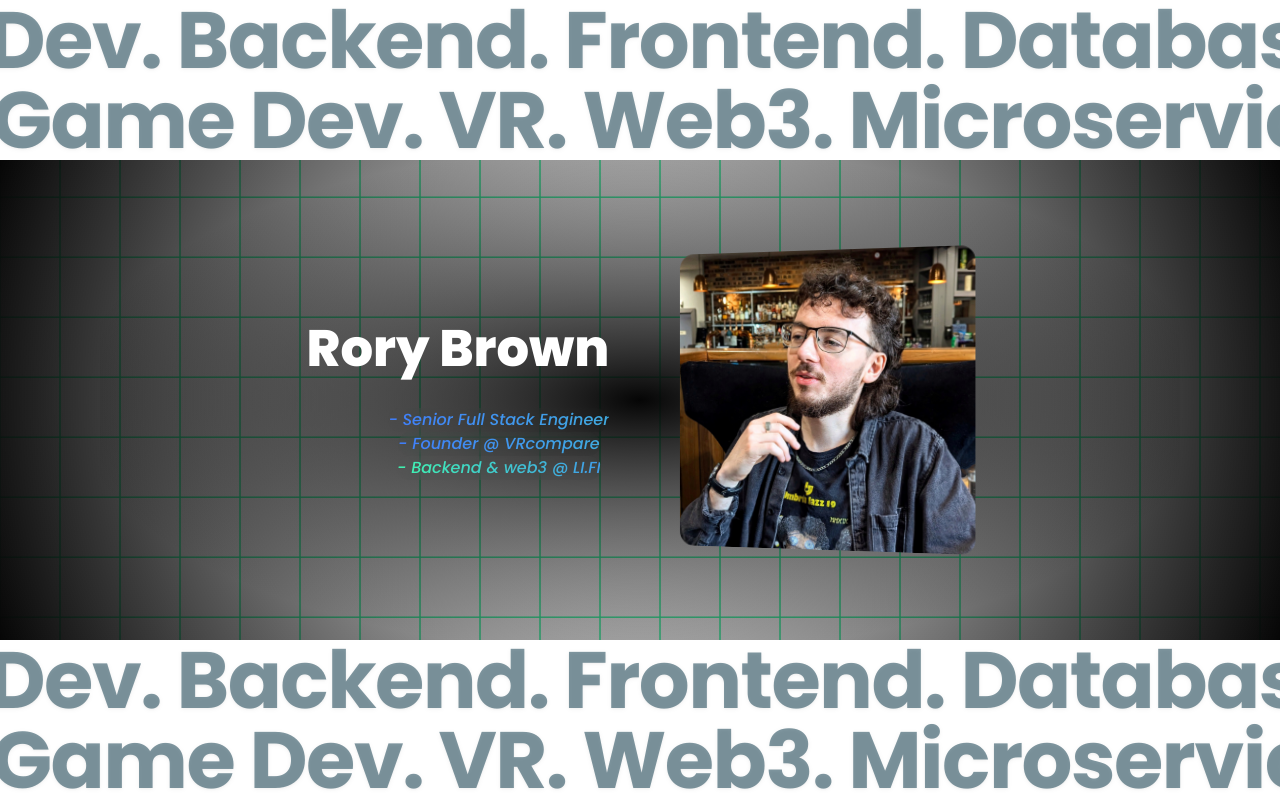
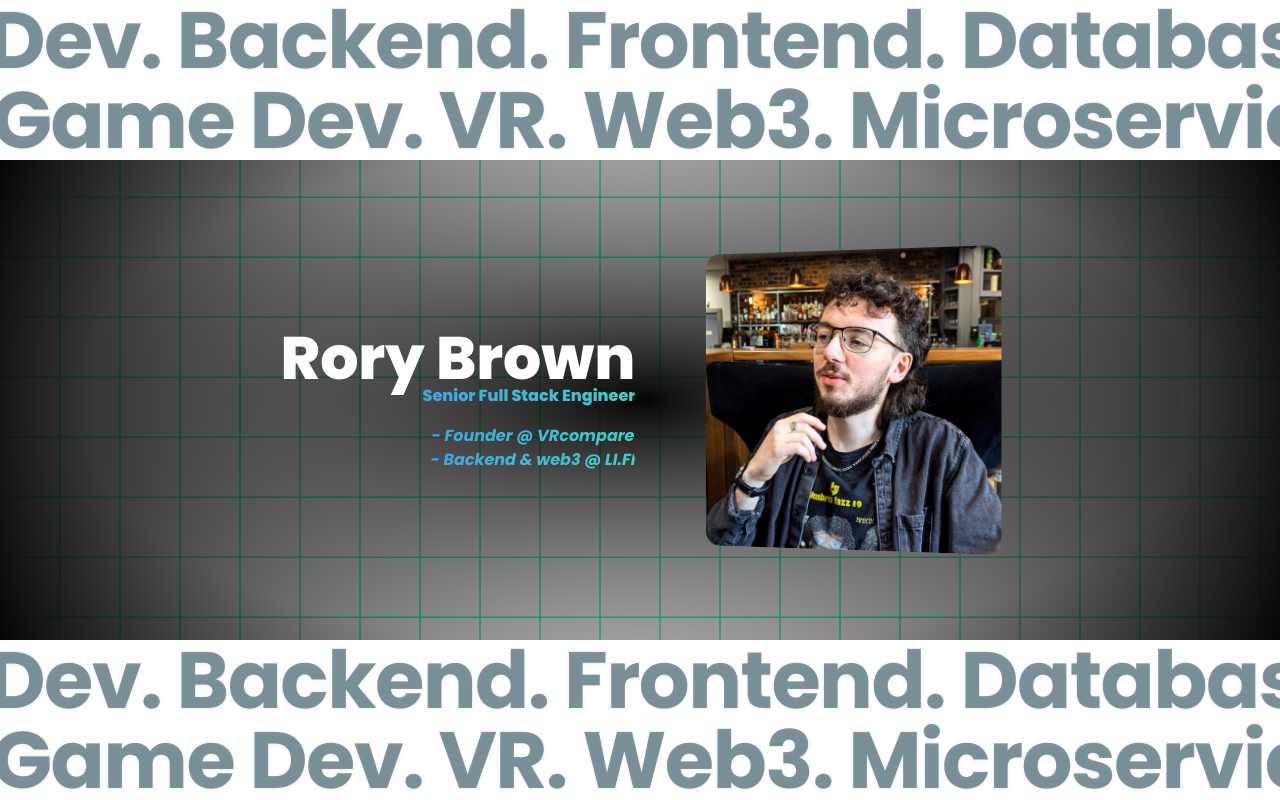
Before and after one commit to rory660/rorybrown.info, a React (Vite) app: page / in a window 1280 px wide. Shown: the top 800 px of the page. Built offline with nearby package versions, Linux system fonts and the light colour scheme.

Commit message:
feat: improve hero header

```diff
--- a/src/components/GradientText.tsx
+++ b/src/components/GradientText.tsx
@@ -22,7 +22,7 @@ export default function GradientText({
 
   return (
     <div
-      className={`relative mx-auto flex max-w-fit flex-row items-center justify-center rounded-[1.25rem] font-medium backdrop-blur transition-shadow duration-500 overflow-hidden ${className}`}
+      className={`relative mx-auto flex max-w-fit flex-row items-center justify-center rounded-[1.25rem] transition-shadow duration-500 overflow-hidden ${className}`}
     >
       {showBorder && (
         <div
@@ -33,7 +33,7 @@ export default function GradientText({
           }}
         >
           <div
-            className="absolute inset-0 bg-black rounded-[1.25rem] z-[-1]"
+            className="absolute inset-0 rounded-[1.25rem] z-[-1]"
             style={{
               width: "calc(100% - 2px)",
               height: "calc(100% - 2px)",
--- a/src/index.css
+++ b/src/index.css
@@ -1,7 +1,6 @@
 @import "./theme.css";
 
 :root {
-
   margin: 0;
   padding: 0;
   width: 100%;
@@ -43,11 +42,6 @@ body {
   padding: 0;
 }
 
-h1 {
-  font-size: 3.2em;
-  line-height: 1.1;
-}
-
 button {
   border-radius: 8px;
   border: 1px solid transparent;
--- a/src/layout/Hero.tsx
+++ b/src/layout/Hero.tsx
@@ -26,36 +26,40 @@ export const Hero = () => {
             />
           </div>
           <div className="w-full h-full max-w-[1080px] absolute flex flex-row justify-center gap-16 items-center font-extrabold bg-radial to-75% from-bg-dark to-transparent">
-            <div className="h-full flex flex-col justify-center items-end gap-8">
-              <h1 className="font-primary text-white select-none pointer-events-none">
+            <div className="h-full flex flex-col justify-center items-end gap-2">
+              <h1 className="font-primary text-white select-none pointer-events-none text-6xl">
                 Rory Brown
               </h1>
-              <h2 className="font-primary text-white italic">
+              <div className="font-primary flex flex-col items-end gap-4">
+                <h2 className="text-base -mt-3 text-cyan-800">
                   <GradientText
                     colors={["#4079ff", "#40ffaa"]}
-                  animationSpeed={3}
+                    animationSpeed={8}
                     showBorder={false}
                     className="pointer-events-none select-none"
                   >
-                  - Senior Full Stack Engineer
+                    Senior Full Stack Engineer
                   </GradientText>
+                </h2>
+                <h2 className="font-primary text-white italic font-bold">
                   <GradientText
                     colors={["#4079ff", "#40ffaa"]}
-                  animationSpeed={3}
+                    animationSpeed={8}
                     showBorder={false}
                     className="pointer-events-none select-none"
                   >
                     - Founder @ VRcompare
                   </GradientText>
                   <GradientText
-                  colors={["#40ffaa", "#4079ff", "#40ffaa"]}
-                  animationSpeed={3}
+                    colors={["#4079ff", "#40ffaa"]}
+                    animationSpeed={8}
                     showBorder={false}
                     className="pointer-events-none select-none"
                   >
                     - Backend & web3 @ LI.FI
                   </GradientText>
                 </h2>
+              </div>
             </div>
             <TiltedCard
               imageSrc="/rory.jpg"
```
Lines whose indentation alone changed are shown as unchanged.
